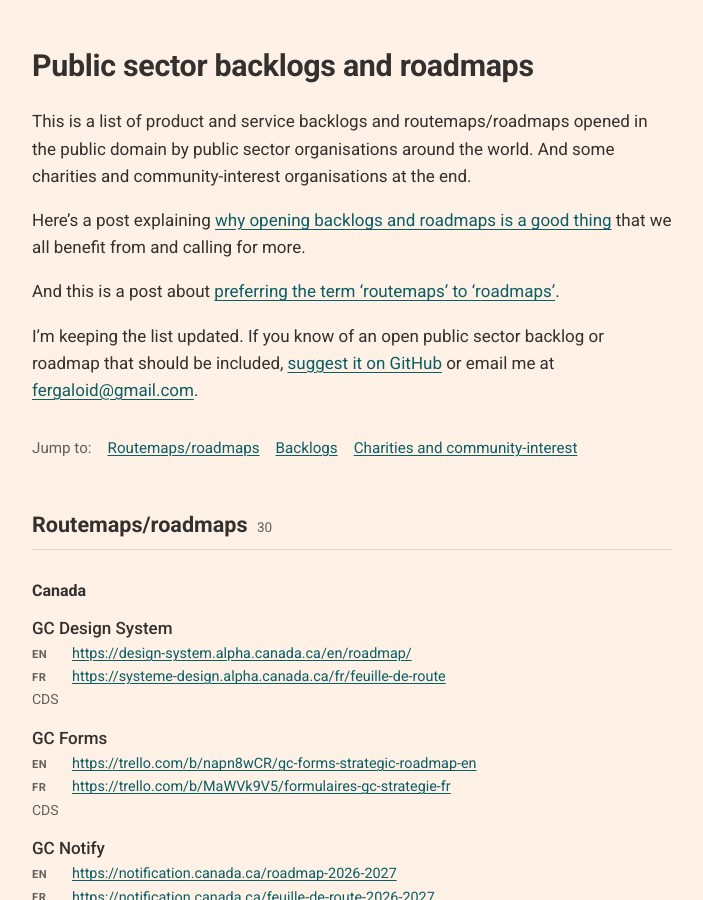
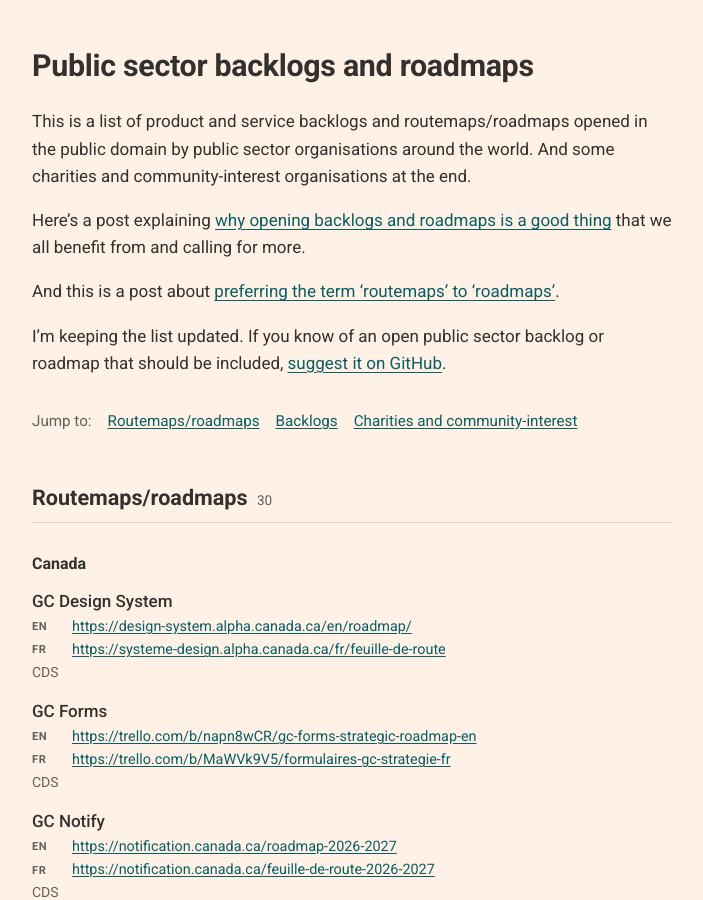
Before and after one commit to fergaloid/publicbackroads, a Jekyll site: the page built from index.md, in a window 1280 px wide and 900 px high. Shown: the whole window, without its empty margins (288-991 px from the left). Built offline with Jekyll 4.4.1, drawn with Linux system fonts in a browser that asks for light colours.

Commit message:
Update index.md
Removed email address submission option.

```diff
--- a/index.md
+++ b/index.md
@@ -9,4 +9,4 @@ Here's a post explaining [why opening backlogs and roadmaps is a good thing](htt
 
 And this is a post about [preferring the term 'routemaps' to 'roadmaps'](https://rossferg.medium.com/making-the-case-for-product-and-service-routemaps-ccc1d78c7111).
 
-I'm keeping the list updated. If you know of an open public sector backlog or roadmap that should be included, [suggest it on GitHub]({{ site.github.repository_url }}/issues/new?template=suggest-a-link.yml) or email me at [fergaloid@gmail.com](mailto:fergaloid@gmail.com).
+I'm keeping the list updated. If you know of an open public sector backlog or roadmap that should be included, [suggest it on GitHub]({{ site.github.repository_url }}/issues/new?template=suggest-a-link.yml).
```
